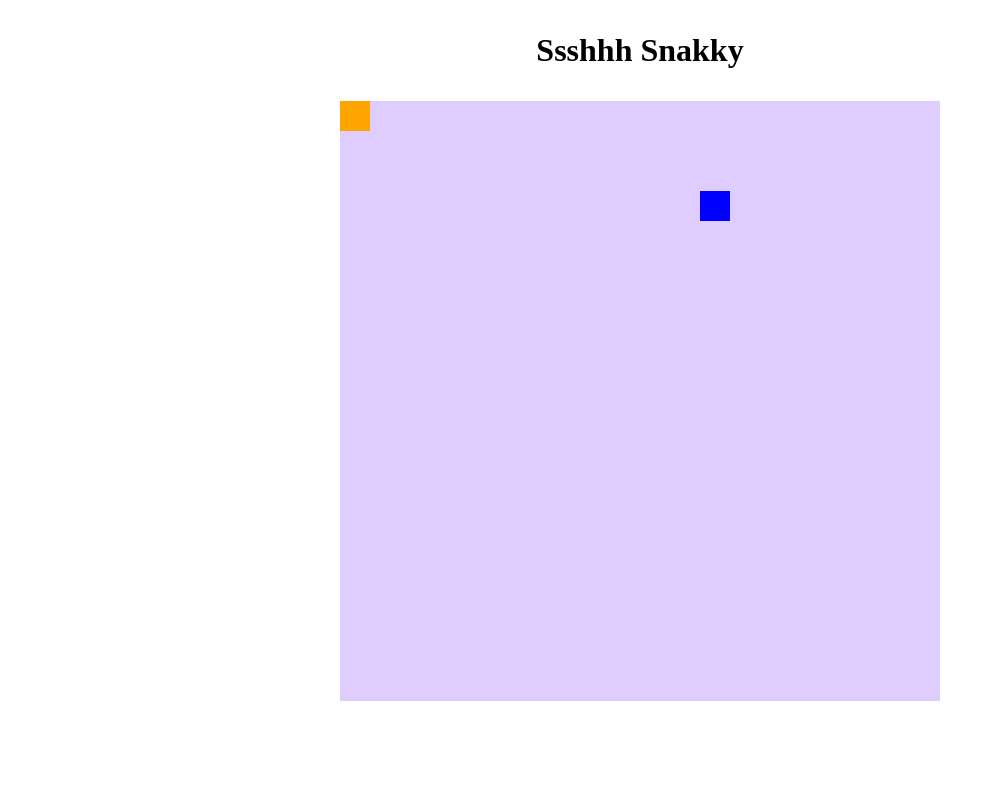
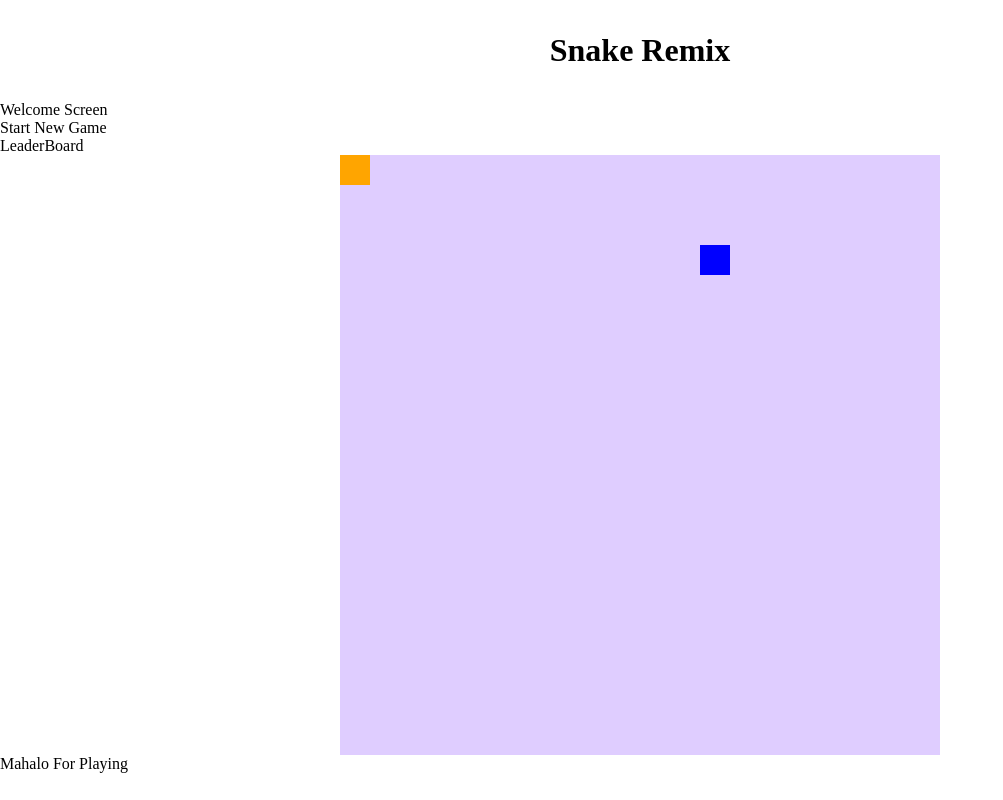
Before and after one commit to JhordanFigueroa/snake-remix, a website: page index.html in a window 1280 px wide. Shown: the whole page, without its empty margins (0-1003 px from the left). Drawn offline with nearby package versions, Linux system fonts and the light colour scheme.

Commit message:
sunday update html

```diff
--- a/index.html
+++ b/index.html
@@ -7,13 +7,24 @@
     <meta name="description" content="">
     <meta name="viewport" content="width=device-width, initial-scale=1">
     <link rel="stylesheet" href="style.css">
+    <link rel="stylesheet" href="https://cdnjs.cloudflare.com/ajax/libs/animate.css/3.7.2/animate.min.css">
 </head>
 
 <body>
-    <h1 class="title">Ssshhh Snakky</h1>
+    <h1 class="title">Snake Remix</h1>
+    <nav>
+        <ul class="container">
+            <li class="home">Welcome Screen</li>
+            <li class="refresh">Start New Game</li>
+            <!-- <li class="search"> <input type="text" class="search-input" placeholder="Search">
+            </li> -->
+            <li class="winner">LeaderBoard</li>
+        </ul>
+    </nav>
     <div class="gameboard">
         <div class="snake"></div>
     </div>
     <script src="main.js" async defer></script>
 </body>
+<footer>Mahalo For Playing</footer>
 </html>
```
